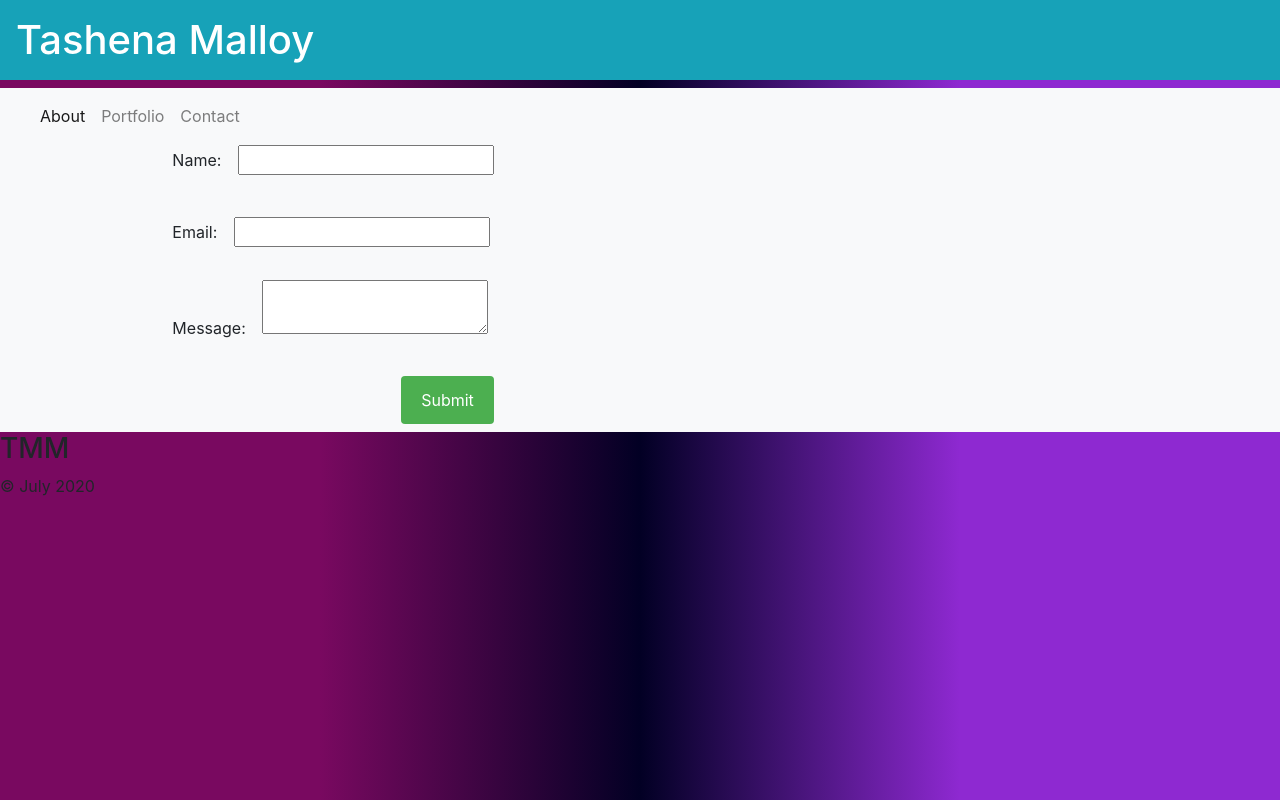
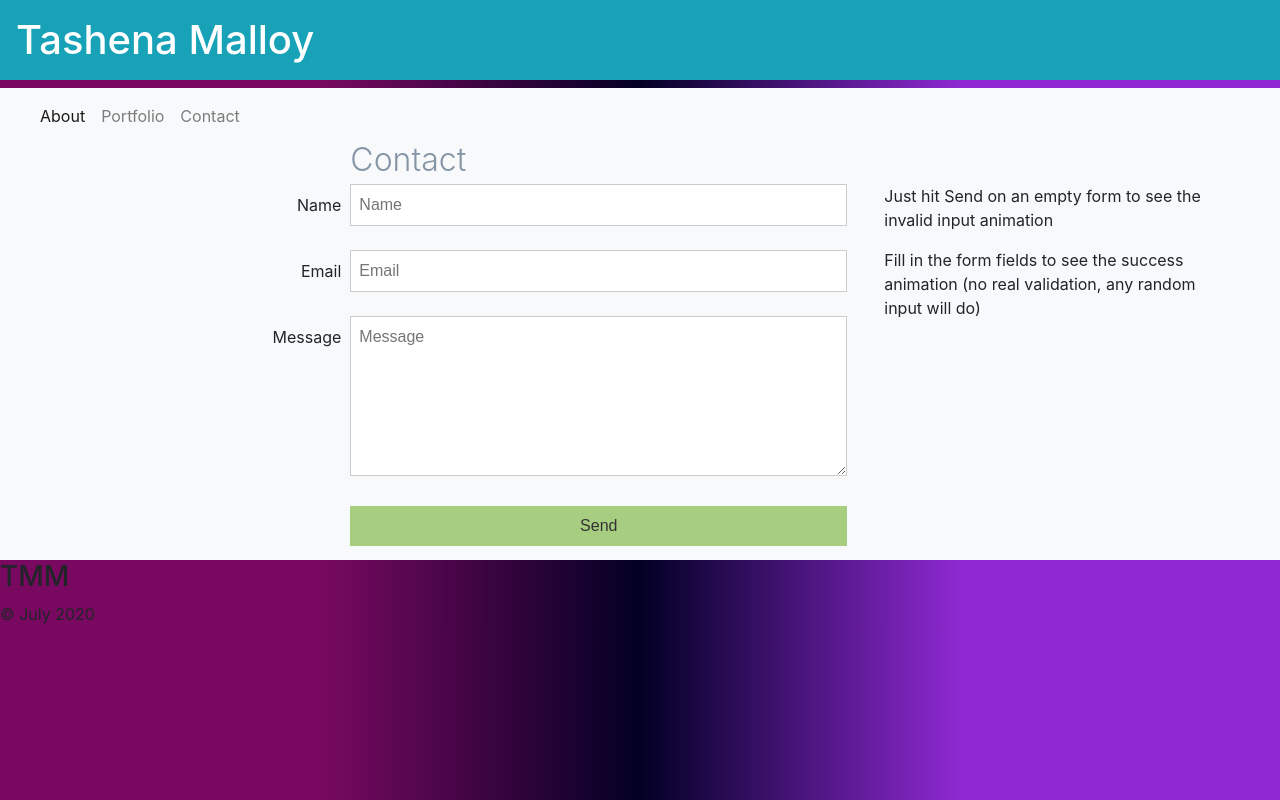
Before and after one commit to Sheena15M/SheenRevamped, a plain HTML site: page contact.html in a window 1280 px wide. Drawn offline with nearby package versions, Linux system fonts and the light colour scheme.

Commit message:
more changes

```diff
--- a/contact.html
+++ b/contact.html
@@ -32,24 +32,24 @@
                 Contact
               </a>
 
-<form>
-    <div class="form-group">
-        <label>Name: </label>
-        <input type="text" name="name">
-    </div>
-    <div class="form-group">
-        <label>Email: </label>
-        <input type="text" name="email">
-    </div>
-    <div class="form-group">
-        <label>Message: </label>
-        <textarea name="message"></textarea>
-    </div>
-    <input class="button" type="submit" value="Submit" name="">
-</form>
+              <section id="contact-form">
+                <h2>Contact</h2>
+                <form id="contact" name="contact" accept-charset="utf-8">
+                  <label><span>Name</span><input name="name" type="text" placeholder="Name"/></label>
+                  <label><span>Email</span><input name="email" type="email" placeholder="Email"/></label>
+                  <label><span>Message</span><textarea name="message" placeholder="Message"></textarea></label>
+                  <input name="submit" type="submit" value="Send"/>
+                </form>
+                <aside>
+                  <p>Just hit Send on an empty form to see the invalid input animation</p>
+                  <p>Fill in the form fields to see the success animation (no real validation, any random input will do)</p>
+                </aside>
+              </section>
 
 </div>
 </nav>
+
+<link rel="resume" href="https://docs.google.com/document/d/1mJ1FaIUeBp9KHYsgrMGk-Xdli-Xs2pM8RgUdf34J8DQ/edit#heading=h.7s9nw27jflea">
 
 <div class="footer">
     <h3>TMM</h3>
--- a/port.css
+++ b/port.css
@@ -12,55 +12,104 @@ background: rgb(121,9,96);
 background: linear-gradient(90deg, rgba(121,9,96,1) 25%, rgba(2,0,36,1) 50%, rgba(142,41,209,1) 75%);
 
 
-  /* Style the label to display next to the inputs */
+html {
+    font: 300 100%/1.5 Ubuntu, sans-serif;
+    color: #333;
+    overflow-x: hidden;
+  }
+  h2 {
+    margin: 0;
+    color: #8495a5;
+    font-size: 2.5em;
+    font-weight: 300;
+  }
+  #contact-form {
+    max-width: 1208px;
+    max-width: 75.5rem;
+    margin: 0 auto;
+  }
+  #contact, label, input[name="submit"] {
+    position: relative;
+  }
+  label > span, input, textarea, button {
+    box-sizing: border-box;
+  }
   label {
-    padding: 12px 12px 12px 0;
-    display: inline-block;
+    display: block;
   }
-
-  /* Style the submit button */
-  input[type=submit] {
-    background-color: #4CAF50;
-    color: white;
-    padding: 12px 20px;
+  label > span {
+    display: none;
+  }
+  input, textarea, button {
+    width: 100%;
+    padding: 0.5em;
     border: none;
-    border-radius: 4px;
-    cursor: pointer;
-    float: right;
+    font: 300 100%/1.2 Ubuntu, sans-serif;
   }
-
-  /* Style the container */
-  .container {
-    border-radius: 5px;
-    background-color: #f2f2f2;
-    padding: 20px;
+  input[type="text"], input[type="email"], textarea {
+    margin: 0 0 1em;
+    border: 1px solid #ccc;
+    outline: none;
   }
-
-  /* Floating column for labels: 25% width */
-  .col-25 {
-    float: left;
-    width: 25%;
-    margin-top: 6px;
+  input.invalid, textarea.invalid {
+    border-color: #d5144d;
   }
-
-  /* Floating column for inputs: 75% width */
-  .col-75 {
-    float: left;
-    width: 75%;
-    margin-top: 6px;
+  textarea {
+    height: 6em;
   }
-
-  /* Clear floats after the columns */
-  .row:after {
-    content: "";
-    display: table;
-    clear: both;
+  input[type="submit"], button {
+    background: #a7cd80;
+    color: #333;
   }
-
-  /* Responsive layout - when the screen is less than 600px wide, make the two columns stack on top of each other instead of next to each other */
-  @media screen and (max-width: 600px) {
-    .col-25, .col-75, input[type=submit] {
-      width: 100%;
-      margin-top: 0;
+  input[type="submit"]:hover, button:hover {
+    background: #91b36f;
+  }
+  @media screen and (min-width: 30em) {
+    #contact-form h2 {
+      margin-left: 26.3736%;
+      font-size: 2em;
+      line-height: 1.5;
+    }
+    label > span {
+      vertical-align: top;
+      display: inline-block;
+      width: 26.3736%;
+      padding: 0.5em;
+      border: 1px solid transparent;
+      text-align: right;
+    }
+    input, textarea, button {
+      width: 73.6263%;
+      line-height: 1.5;
+    }
+    textarea {
+      height: 10em;
+    }
+    input[type="submit"], button {
+      margin-left: 26.3736%;
     }
   }
+  @media screen and (min-width: 48em) {
+    #contact-form {
+      text-align: justify;
+      line-height: 0;
+    }
+    #contact-form:after {
+      content: '';
+      display: inline-block;
+      width: 100%;
+    }
+    #contact-form h2 {
+      margin-left: 17.2661%;
+    }
+    #contact-form form, #contact-form aside {
+      vertical-align: top;
+      display: inline-block;
+      width: 65.4676%;
+      text-align: left;
+      line-height: 1.5;
+    }
+    #contact-form aside {
+      width: 30.9353%;
+    }
+  }
```
Also changed, not shown: index.html (+7 -0 lines), projects.html (+28 -13 lines).
